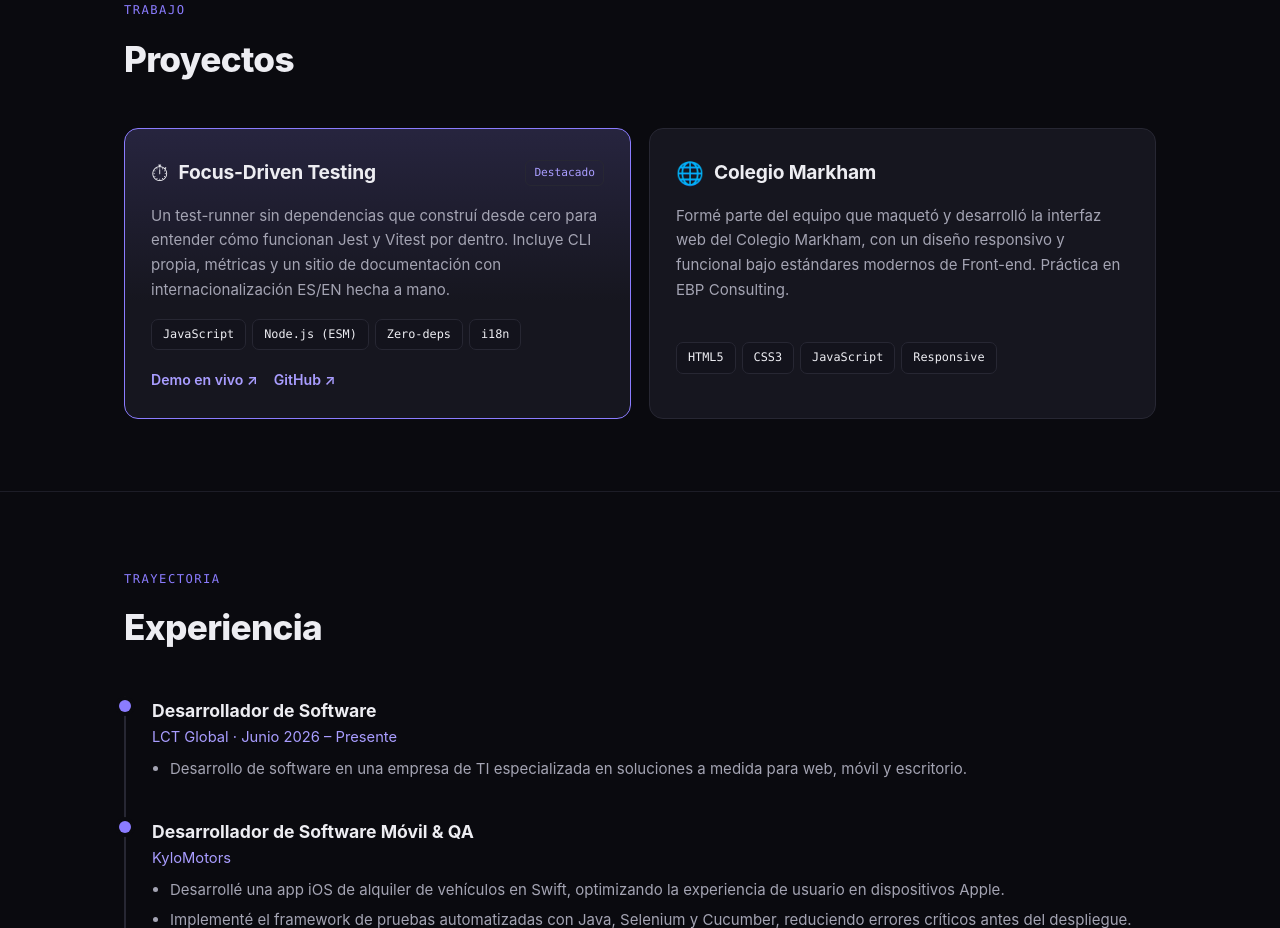
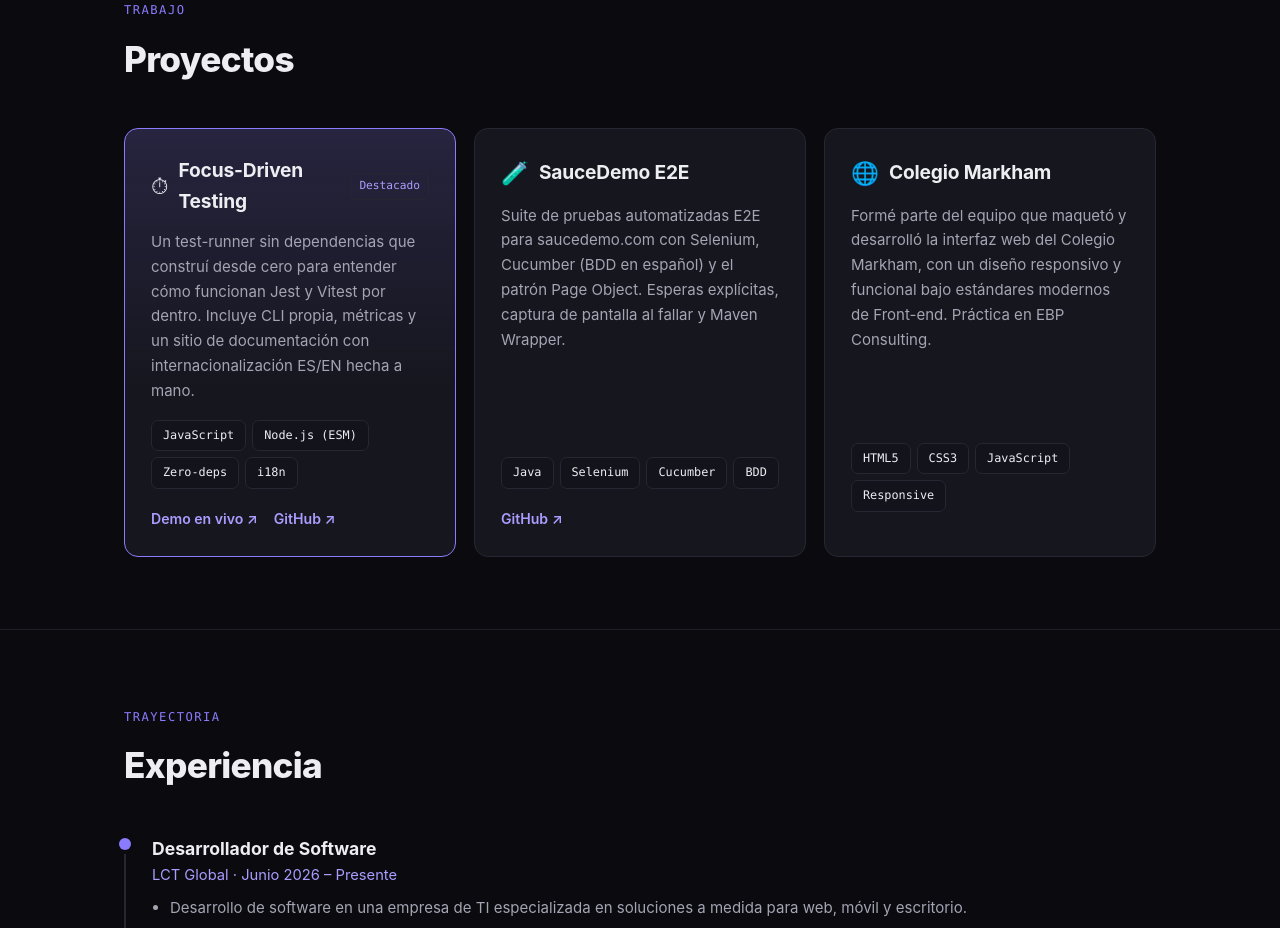
Before and after one commit to FICF0X/ficf0x.github.io, a plain HTML site: page index.html in a window 1280 px wide. Shown: the part 1819-2747 px from the top of the page. Drawn offline with Linux system fonts and the light colour scheme.

Commit message:
feat: add SauceDemo E2E project to portfolio

```diff
--- a/i18n.js
+++ b/i18n.js
@@ -32,6 +32,7 @@ const I18N = {
     "projects.fdt.badge": "Destacado",
     "projects.fdt.desc": "Un test-runner sin dependencias que construí desde cero para entender cómo funcionan Jest y Vitest por dentro. Incluye CLI propia, métricas y un sitio de documentación con internacionalización ES/EN hecha a mano.",
     "projects.demo": "Demo en vivo ↗",
+    "projects.qa.desc": "Suite de pruebas automatizadas E2E para saucedemo.com con Selenium, Cucumber (BDD en español) y el patrón Page Object. Esperas explícitas, captura de pantalla al fallar y Maven Wrapper.",
     "projects.kylo.desc": "App iOS para alquiler de vehículos desarrollada en Swift, optimizando la experiencia en dispositivos Apple. Implementé el framework de pruebas automatizadas con Java, Selenium y Cucumber, reduciendo errores críticos antes del despliegue.",
     "projects.markham.desc": "Formé parte del equipo que maquetó y desarrolló la interfaz web del Colegio Markham, con un diseño responsivo y funcional bajo estándares modernos de Front-end. Práctica en EBP Consulting.",
     "projects.markham.tag": "Responsive",
@@ -93,6 +94,7 @@ const I18N = {
     "projects.fdt.badge": "Featured",
     "projects.fdt.desc": "A zero-dependency test runner I built from scratch to understand how Jest and Vitest work internally. It includes its own CLI, metrics, and a documentation site with hand-built ES/EN internationalization.",
     "projects.demo": "Live demo ↗",
+    "projects.qa.desc": "Automated E2E test suite for saucedemo.com using Selenium, Cucumber (BDD) and the Page Object Model. Explicit waits, screenshot-on-failure and Maven Wrapper.",
     "projects.kylo.desc": "An iOS car-rental app built in Swift, optimized for the experience on Apple devices. I implemented the test automation framework with Java, Selenium and Cucumber, reducing critical bugs before deployment.",
     "projects.markham.desc": "I was part of the team that built the Markham School web interface, delivering a responsive and functional design under modern Front-end standards. Internship at EBP Consulting.",
     "projects.markham.tag": "Responsive",
--- a/index.html
+++ b/index.html
@@ -118,6 +118,20 @@
 
         <div class="project">
           <div class="ptop">
+            <span class="pico">🧪</span>
+            <h3>SauceDemo E2E</h3>
+          </div>
+          <p data-i18n="projects.qa.desc">Suite de pruebas automatizadas E2E para saucedemo.com con Selenium, Cucumber (BDD en español) y el patrón Page Object. Esperas explícitas, captura de pantalla al fallar y Maven Wrapper.</p>
+          <div class="ptags">
+            <span class="tag">Java</span><span class="tag">Selenium</span><span class="tag">Cucumber</span><span class="tag">BDD</span>
+          </div>
+          <div class="plinks">
+            <a href="https://github.com/FICF0X/saucedemo-e2e-automation" target="_blank" rel="noopener">GitHub ↗</a>
+          </div>
+        </div>
+
+        <div class="project">
+          <div class="ptop">
             <span class="pico">🌐</span>
             <h3>Colegio Markham</h3>
           </div>
```
